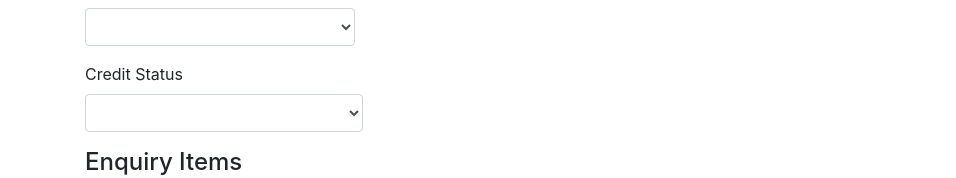
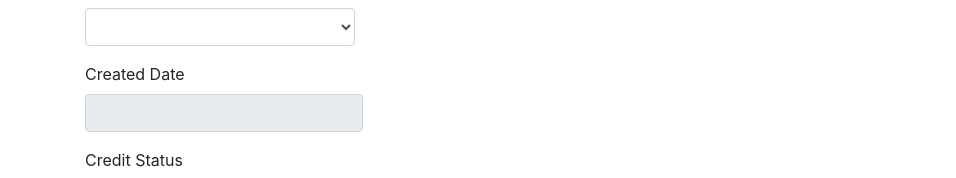
Before and after one commit to ludowica-fernando/sales-angular, an Angular app: page /enquiries/new in a window 1280 px wide. Shown: the part 243-421 px from the top of the page, without its empty margins (0-956 px from the left). Built offline with nearby package versions, Linux system fonts and the light colour scheme; no server answers.

Commit message:
completed managing enquiry functionality

```diff
--- a/src/app/manage-enquiry/manage-enquiry.component.html
+++ b/src/app/manage-enquiry/manage-enquiry.component.html
@@ -45,6 +45,11 @@
 
     </div>
 
+    <div class="form-group">
+      <label for="createdDate">Created Date</label>
+      <input #createdDate="ngModel" [(ngModel)]="enquiry.createdDate" name="createdDate" id="createdDate" type="text"
+        class="form-control col-md-3" [readonly]="true">
+    </div>
 
     <div class="form-group">
       <label for="id">Credit Status</label>
--- a/src/app/manage-enquiry/manage-enquiry.component.ts
+++ b/src/app/manage-enquiry/manage-enquiry.component.ts
@@ -74,11 +74,14 @@ export class ManageEnquiryComponent implements OnInit {
 
   onSubmit() {
 
-    console.log(this.enquiry);
+    // console.log(this.enquiry);
 
     this.enquiryService.addEnquiry(this.enquiry).subscribe(data => {
-      console.log(data);
+      // console.log(data);
+      this.toastr.success("Successful!", "Success");
+      this.router.navigateByUrl('/enquiries');
     });
+
   }
 
   compareByOptionId(idFirst, idSecond) {
@@ -91,7 +94,8 @@ export class ManageEnquiryComponent implements OnInit {
       this.toastr.error("Insufficient Quantity!", "Error")
     }
     else if (this.newEnquiryItem.item.id && this.newEnquiryItem.quantity) {
-      this.enquiry.enquiryItems.push(this.newEnquiryItem)
+      // console.log(this.newEnquiryItem);
+      this.enquiry.enquiryItems.push(this.newEnquiryItem);
       this.newEnquiryItem = new EnquiryItem();
     }
     else {
--- a/src/app/models/enquiry.ts
+++ b/src/app/models/enquiry.ts
@@ -5,11 +5,12 @@ export class Enquiry {
     id: number;
     deliveryMethod: string;
     courierName: string;
-    courierTelephone: number;
+    courierTelephone: string;
     creditStatus: string;
+    createdDate: Date;
+    enquiryItems: EnquiryItem[] = [];
+    customer: Customer = new Customer();
 
-    customer: Customer = new Customer();
-    enquiryItems: EnquiryItem[] = [];
 
     constructor() {
         this.id = null;
@@ -17,5 +18,6 @@ export class Enquiry {
         this.courierName = null;
         this.courierTelephone = null;
         this.creditStatus = null;
+        this.createdDate = null;
     }
 }
--- a/src/app/services/enquiry.service.ts
+++ b/src/app/services/enquiry.service.ts
@@ -7,7 +7,7 @@ import { Injectable } from '@angular/core';
 })
 export class EnquiryService {
 
-  apiUrl = "/api/enquiry";
+  apiUrl = "/api/enquiries";
 
   constructor(private http: HttpClient) { }
 
```
